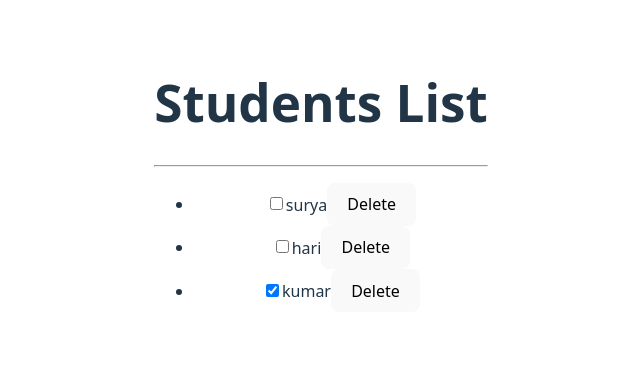
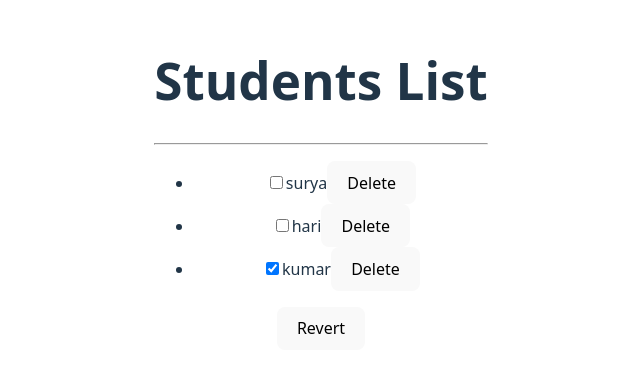
Before and after one commit to SECE-24-28/classroom-project-SuryaTK2007, a React (Vite) app in the folder react/react-app/: page / in a window 1280 px wide. Shown: the part 216-588 px from the top of the page, without its empty margins (319-959 px from the left). Built offline with nearby package versions, Linux system fonts and the light colour scheme.

Commit message:
implemented revert button, to revert to it's original state

```diff
--- a/react/react-app/src/App.jsx
+++ b/react/react-app/src/App.jsx
@@ -3,6 +3,7 @@
 
 function App() {
   const [list, setList]=useState([{id:1, sname:"surya", fee:false},{id:2, sname: "hari", fee:false},{id:3, sname:"kumar", fee:true}]);
+  const originalList = [{id:1, sname:"surya", fee:false},{id:2, sname: "hari", fee:false},{id:3, sname:"kumar", fee:true}];
   const handleDelete=(id)=>{
     const newList=list.filter((item)=> item.id!==id);
     setList(newList);
@@ -13,6 +14,10 @@
     )
     const updated = newList.find(item => item.id === id);
     console.log("Student:", updated.sname, "Fee Status:", updated.fee);
+    setList(newList);
+  }
+  const handleRevert=()=>{
+    const newList=originalList.map((item)=>({...item, fee:false}));
     setList(newList);
   }
   return (
@@ -30,6 +35,7 @@
           )
         }
       </ul>
+      <button onClick={()=>handleRevert()}>Revert</button>
     </>
   )
 }
```
